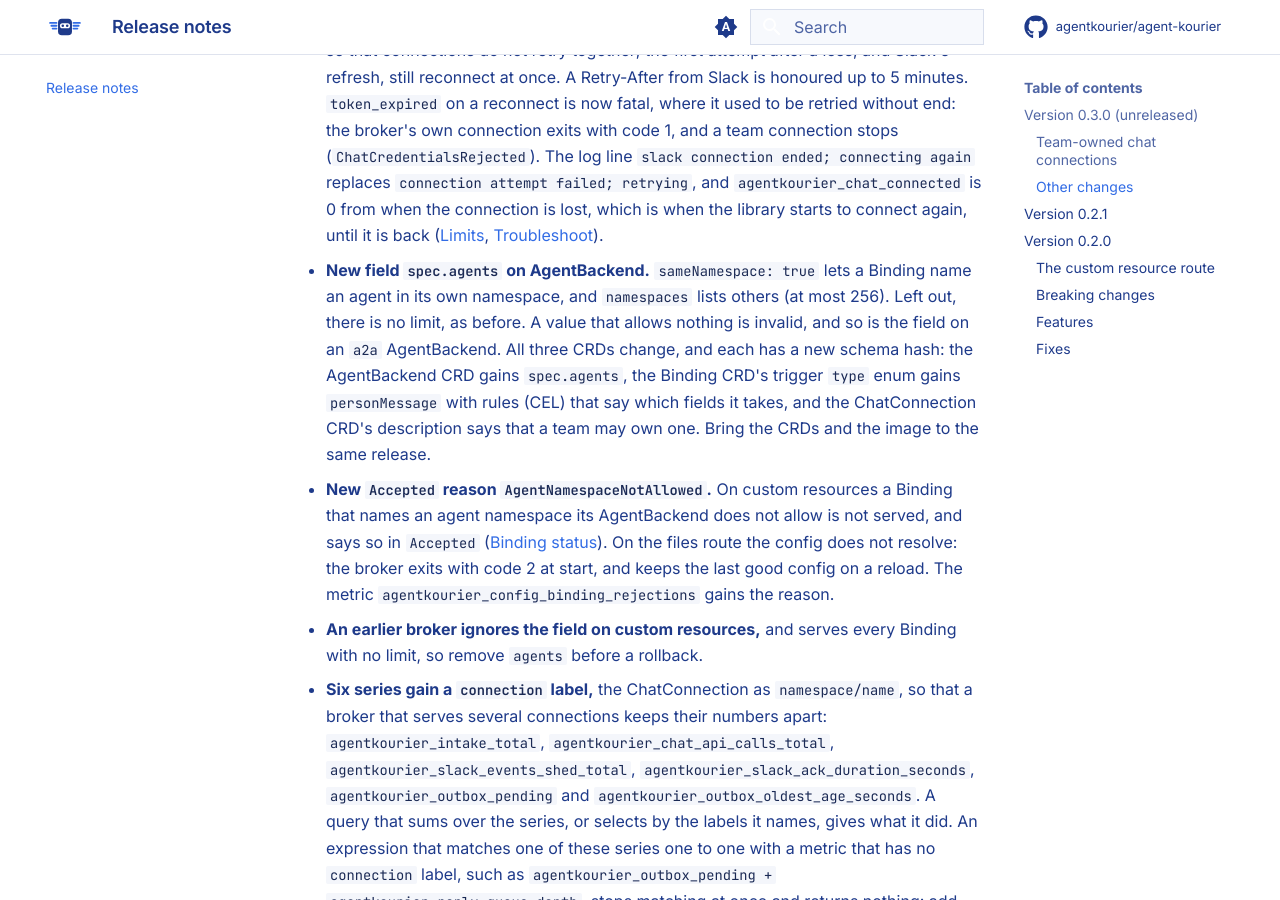
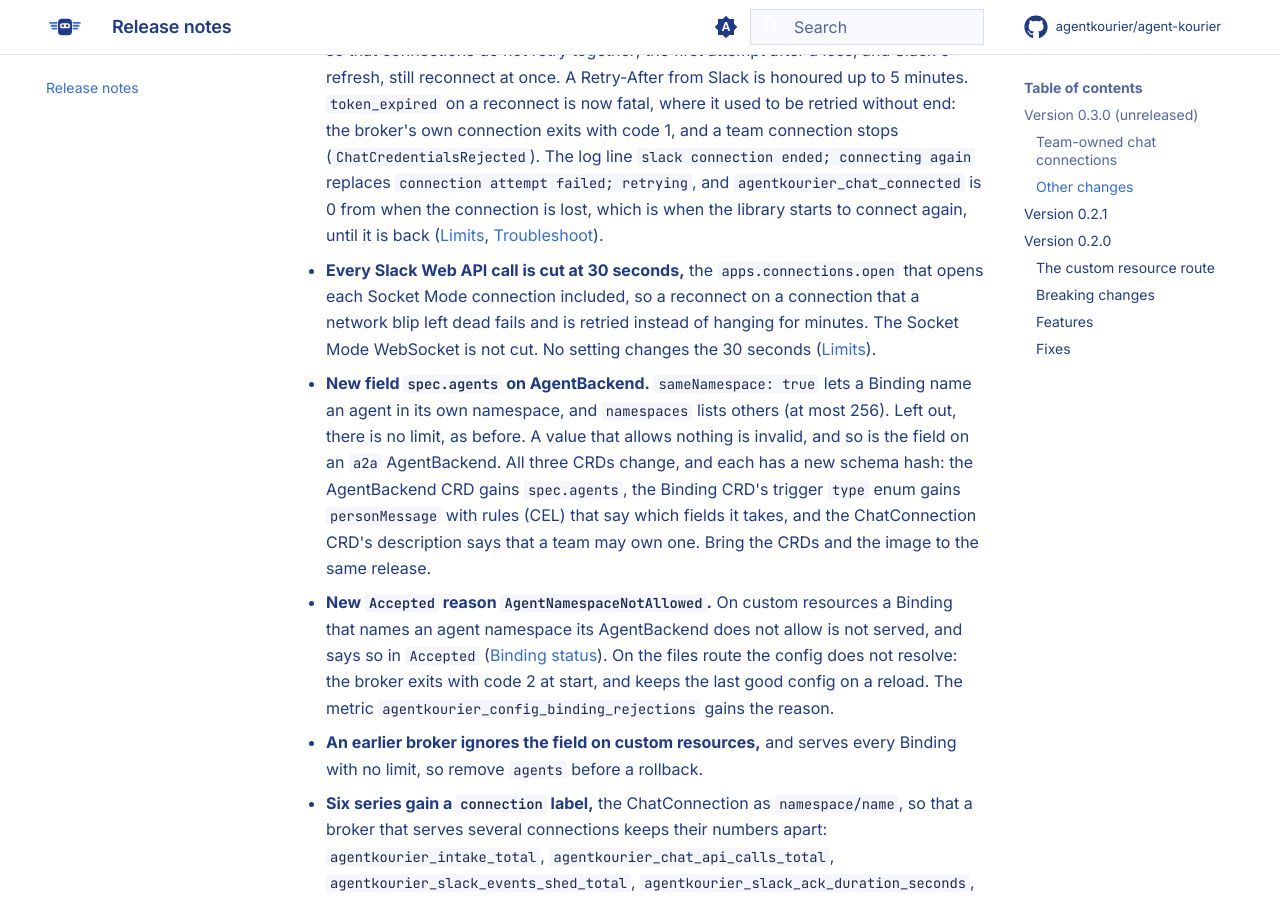
Before and after one commit to agentkourier/agent-kourier, an MkDocs documentation site: the page built from docs/release-notes.md, in a window 1280 px wide and 900 px high, scrolled down 4309 px. Built offline with MkDocs 1.6.1 and Material for MkDocs 9.7.7, drawn with Linux system fonts in a browser that asks for light colours; comment, search, counter and statistics services are not loaded.

Commit message:
docs(release-notes): the 30-second bound on Slack Web API calls

```diff
--- a/docs/release-notes.md
+++ b/docs/release-notes.md
@@ -68,6 +68,7 @@ does not set the new field, and [the upgrade section](how-to/upgrade.md#upgrade-
   retry together; the first attempt after a loss, and Slack's refresh, still reconnect at once. A Retry-After from Slack is honoured up to 5 minutes. `token_expired` on a reconnect is now fatal, where it used to be retried without end:
   the broker's own connection exits with code 1, and a team connection stops (`ChatCredentialsRejected`). The log line `slack connection ended; connecting again` replaces `connection attempt failed; retrying`, and
   `agentkourier_chat_connected` is 0 from when the connection is lost, which is when the library starts to connect again, until it is back ([Limits](reference/limits.md#run-the-broker), [Troubleshoot](how-to/troubleshoot.md#the-log-says-slack-connection-ended-connecting-again)).
+- **Every Slack Web API call is cut at 30 seconds,** the `apps.connections.open` that opens each Socket Mode connection included, so a reconnect on a connection that a network blip left dead fails and is retried instead of hanging for minutes. The Socket Mode WebSocket is not cut. No setting changes the 30 seconds ([Limits](reference/limits.md#run-the-broker)).
 - **New field `spec.agents` on AgentBackend.** `sameNamespace: true` lets a Binding name an agent in its own namespace, and `namespaces` lists others (at most 256). Left out, there is no limit, as before.
   A value that allows nothing is invalid, and so is the field on an `a2a` AgentBackend. All three CRDs change, and each has a new schema hash: the AgentBackend CRD gains `spec.agents`, the Binding CRD's trigger `type` enum gains `personMessage` with rules (CEL) that say which fields it takes, and the ChatConnection CRD's description says that a team may own one. Bring the CRDs and the image to the same release.
 - **New `Accepted` reason `AgentNamespaceNotAllowed`.** On custom resources a Binding that names an agent namespace its AgentBackend does not allow is not served, and says so in `Accepted`
```
